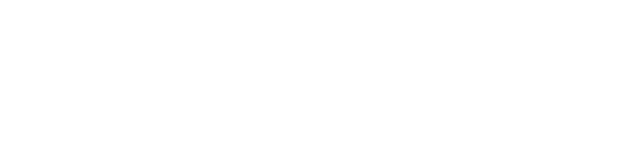
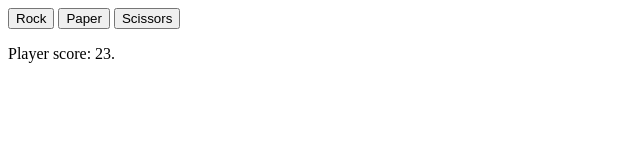
Before and after one commit to AUTOMCAS/RockPaperScissors, a plain HTML site: page index.html in a window 1280 px wide. Shown: the whole page, without its empty margins (0-640 px from the left). Drawn offline with Linux system fonts and the light colour scheme.

Commit message:
Script for game complete and functional

```diff
--- a/index.html
+++ b/index.html
@@ -10,5 +10,15 @@
 <body>
 <script src="main.js"></script>
 
+<button onclick="game('Rock')">Rock</button>
+<button onclick="game('Paper')">Paper</button>
+<button onclick="game('Scissors')">Scissors</button>
+
+<p> Player score: <span id="input"></span>.</p>
+
+  <script>
+      document.getElementById('input').innerHTML = choc ;
+  </script>
+
 </body>
 </html>
--- a/main.js
+++ b/main.js
@@ -3,7 +3,7 @@ const rps =["Rock", "Paper", "Scissors"];
 
 let playerScore = 0
 let computerScore = 0
-
+let choc = 23
 
 
 
@@ -31,8 +31,8 @@ function playRound(playerSelection) {
 }
 
 
-function game() {
-    const playerSelection = prompt ("What do you choose?")
+function game(select) {
+    const playerSelection = select
     playRound(playerSelection);
 
         if (playerScore === 5) {
@@ -44,38 +44,4 @@ function game() {
             computerScore = 0
             playerScore = 0
         }
-
-
 }
-
-/*
-function func1(func_param){
-    func_param();
-    console.log(func_param());
-
-}
-
-function func2(){
-    console.log("Okay");
-
-}
-
-func1(func2)
-
-
-
-function pass1(value) {
-    return ("Hello " + value);
-}
-
-function pass2() {
-    return (" Howdy!");
-}
-
-function receive_pass(funcA, funcB) {
-    console.log(funcA("world!")+funcB());
-
-}
-
-receive_pass(pass1, pass2);
-*/
```
